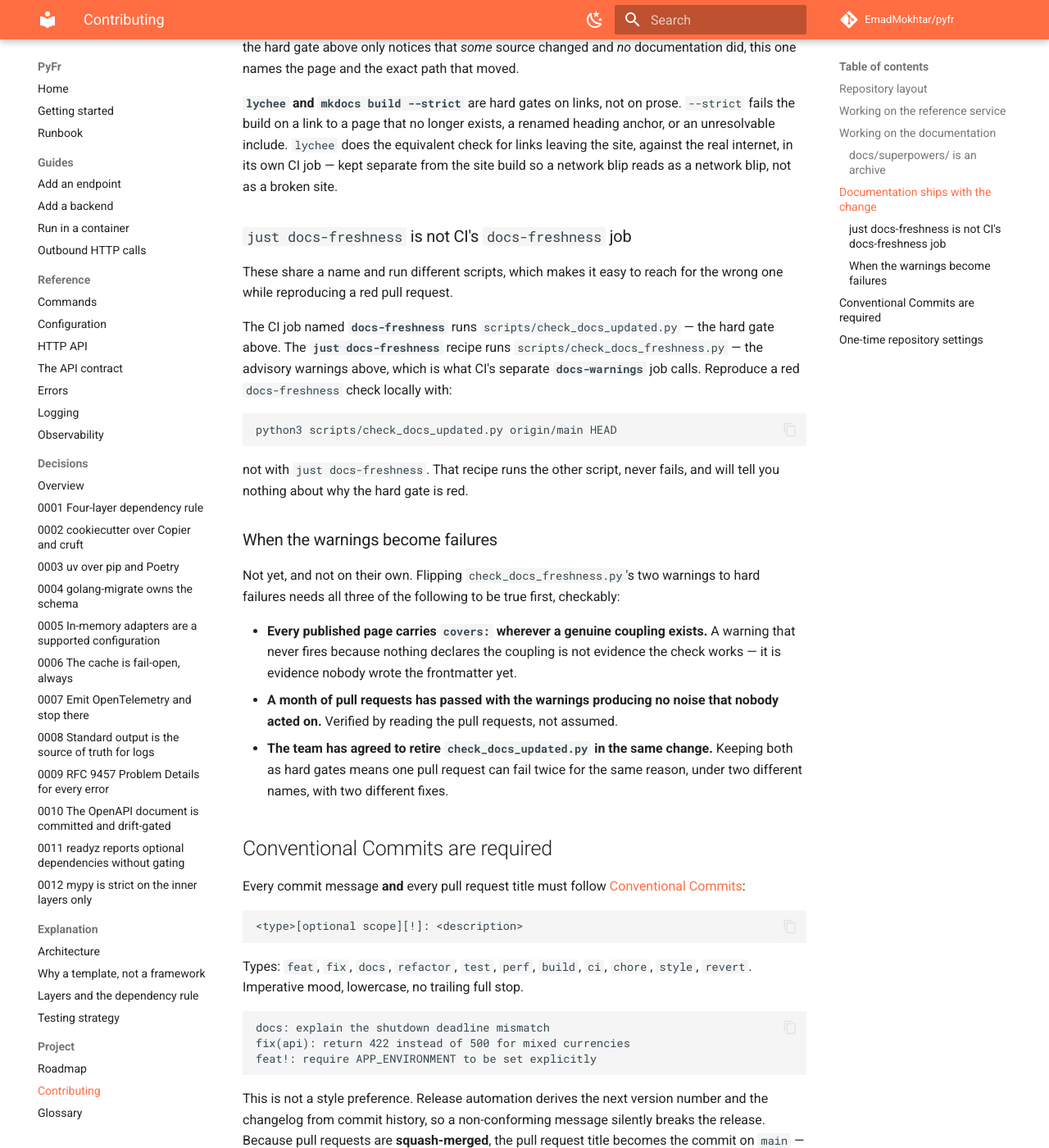
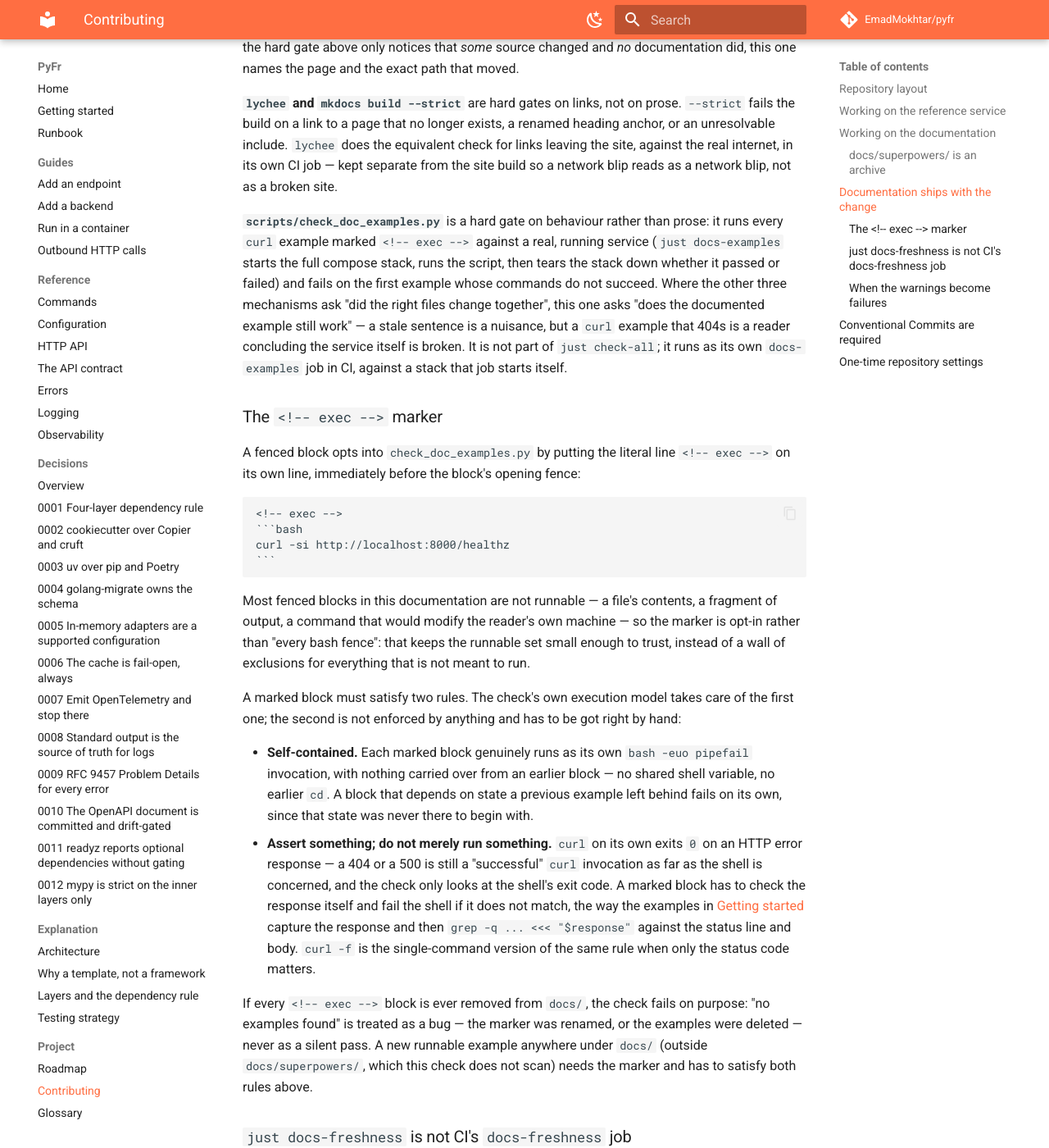
Before and after one commit to EmadMokhtar/pyfr, an MkDocs documentation site: the page built from docs/contributing.md, in a window 1280 px wide and 1400 px high, scrolled down 2071 px. Shown: the whole window at 82% size. Built offline with MkDocs 1.6.1 and Material for MkDocs 9.7.7, drawn with Linux system fonts in a browser that asks for light colours; comment, search, counter and statistics services are not loaded; some of the changed text lies outside the part shown.

Commit message:
docs: document the executable-examples gate and its exec marker
"Documentation ships with the change" said three independent mechanisms
enforce that, but the milestone shipped a fourth:
scripts/check_doc_examples.py, which runs every curl example marked
<!-- exec --> against a live service and fails the build on the first one
that does not succeed. Neither the mechanism nor its marker was documented
anywhere, so a contributor adding a curl example had no way to know to
mark it, and one who removed the last marked block would hit the script's
deliberate "no examples found is a bug" failure with no page to consult.

Add the fourth mechanism alongside the other three, and document the
marker: what it is, where it goes, and the two rules a marked block has to
satisfy -- self-contained (the check's own execution model takes care of
this one), and asserting rather than merely running (curl without -f
exits 0 on an HTTP error, and nothing else here catches that).

Co-Authored-By: Claude Opus 5 <noreply@anthropic.com>

````diff
--- a/docs/contributing.md
+++ b/docs/contributing.md
@@ -3,6 +3,7 @@ last_reviewed: 2026-09-11
 covers:
   - scripts/check_docs_updated.py
   - scripts/check_docs_freshness.py
+  - scripts/check_doc_examples.py
 ---
 
 # Contributing
@@ -115,6 +116,60 @@ a renamed heading anchor, or an unresolvable include. `lychee` does the
 equivalent check for links leaving the site, against the real internet, in
 its own CI job — kept separate from the site build so a network blip reads as
 a network blip, not as a broken site.
+
+**`scripts/check_doc_examples.py`** is a hard gate on behaviour rather than
+prose: it runs every `curl` example marked `<!-- exec -->` against a real,
+running service (`just docs-examples` starts the full compose stack, runs
+the script, then tears the stack down whether it passed or failed) and
+fails on the first example whose commands do not succeed. Where the other
+three mechanisms ask "did the right files change together", this one asks
+"does the documented example still work" — a stale sentence is a nuisance,
+but a `curl` example that 404s is a reader concluding the service itself is
+broken. It is not part of `just check-all`; it runs as its own
+`docs-examples` job in CI, against a stack that job starts itself.
+
+### The `<!-- exec -->` marker
+
+A fenced block opts into `check_doc_examples.py` by putting the literal
+line `<!-- exec -->` on its own line, immediately before the block's
+opening fence:
+
+    <!-- exec -->
+    ```bash
+    curl -si http://localhost:8000/healthz
+    ```
+
+Most fenced blocks in this documentation are not runnable — a file's
+contents, a fragment of output, a command that would modify the reader's
+own machine — so the marker is opt-in rather than "every bash fence": that
+keeps the runnable set small enough to trust, instead of a wall of
+exclusions for everything that is not meant to run.
+
+A marked block must satisfy two rules. The check's own execution model
+takes care of the first one; the second is not enforced by anything and
+has to be got right by hand:
+
+- **Self-contained.** Each marked block genuinely runs as its own `bash
+  -euo pipefail` invocation, with nothing carried over from an earlier
+  block — no shared shell variable, no earlier `cd`. A block that depends
+  on state a previous example left behind fails on its own, since that
+  state was never there to begin with.
+- **Assert something; do not merely run something.** `curl` on its own
+  exits `0` on an HTTP error response — a 404 or a 500 is still a
+  "successful" `curl` invocation as far as the shell is concerned, and
+  the check only looks at the shell's exit code. A marked block has to
+  check the response itself and fail the shell if it does not match, the
+  way the examples in [Getting started](getting-started.md) capture the
+  response and then `grep -q ... <<< "$response"` against the status line
+  and body. `curl -f` is the single-command version of the same rule when
+  only the status code matters.
+
+If every `<!-- exec -->` block is ever removed from `docs/`, the check
+fails on purpose: "no examples found" is treated as a bug — the marker
+was renamed, or the examples were deleted — never as a silent pass. A new
+runnable example anywhere under `docs/` (outside `docs/superpowers/`,
+which this check does not scan) needs the marker and has to satisfy both
+rules above.
 
 ### `just docs-freshness` is not CI's `docs-freshness` job
 
````
Also changed, not shown: other parts of docs/contributing.md (+1 -1 lines).
